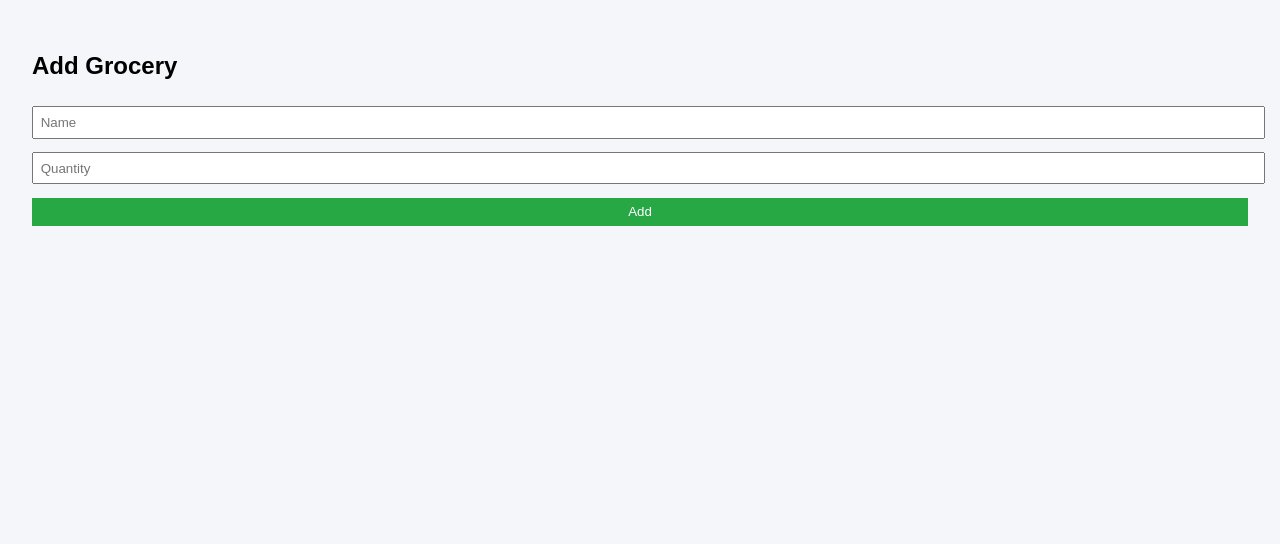
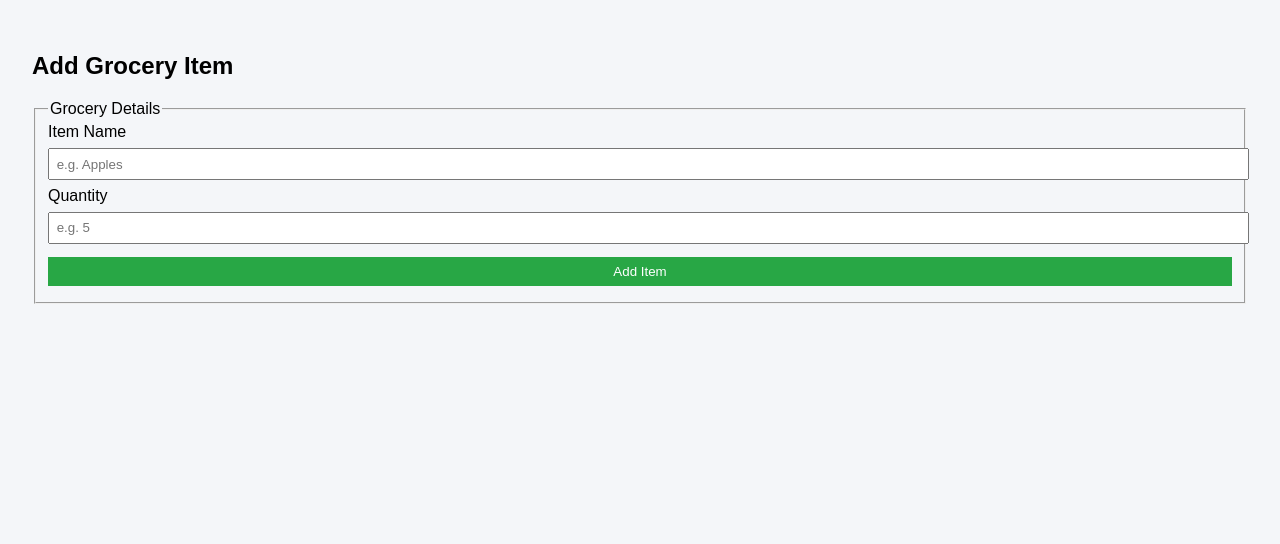
Before and after one commit to STC-MVC-Project/grocery-mgt-app, a PHP site: page /view/add.php in a window 1280 px wide. Shown: the part 147-691 px from the top of the page. Run offline with PHP 8.4, Linux system fonts and the light colour scheme.

Commit message:
Update add.php
updated add.php

```diff
--- a/view/add.php
+++ b/view/add.php
@@ -1,11 +1,28 @@
-<?php include 'header.php'; ?>
+<?php
+$activePage = 'add';
+include 'header.php';
+?>
 <main>
-    <h2>Add Grocery</h2>
-    <?php if (!empty($error)) echo "<p style='color:red;'>$error</p>"; ?>
-    <form method="post">
-        <input type="text" name="name" placeholder="Name" required>
-        <input type="number" name="quantity" placeholder="Quantity" required>
-        <button type="submit">Add</button>
-    </form>
+    <section class="form-container">
+        <h2>Add Grocery Item</h2>
+
+        <?php if (!empty($error)) : ?>
+            <div class="error-message"><?= htmlspecialchars($error) ?></div>
+        <?php endif; ?>
+
+        <form method="post">
+            <fieldset>
+                <legend>Grocery Details</legend>
+
+                <label for="name">Item Name</label>
+                <input type="text" id="name" name="name" placeholder="e.g. Apples" required>
+
+                <label for="quantity">Quantity</label>
+                <input type="number" id="quantity" name="quantity" placeholder="e.g. 5" required>
+
+                <button type="submit">Add Item</button>
+            </fieldset>
+        </form>
+    </section>
 </main>
 <?php include 'footer.php'; ?>
```
